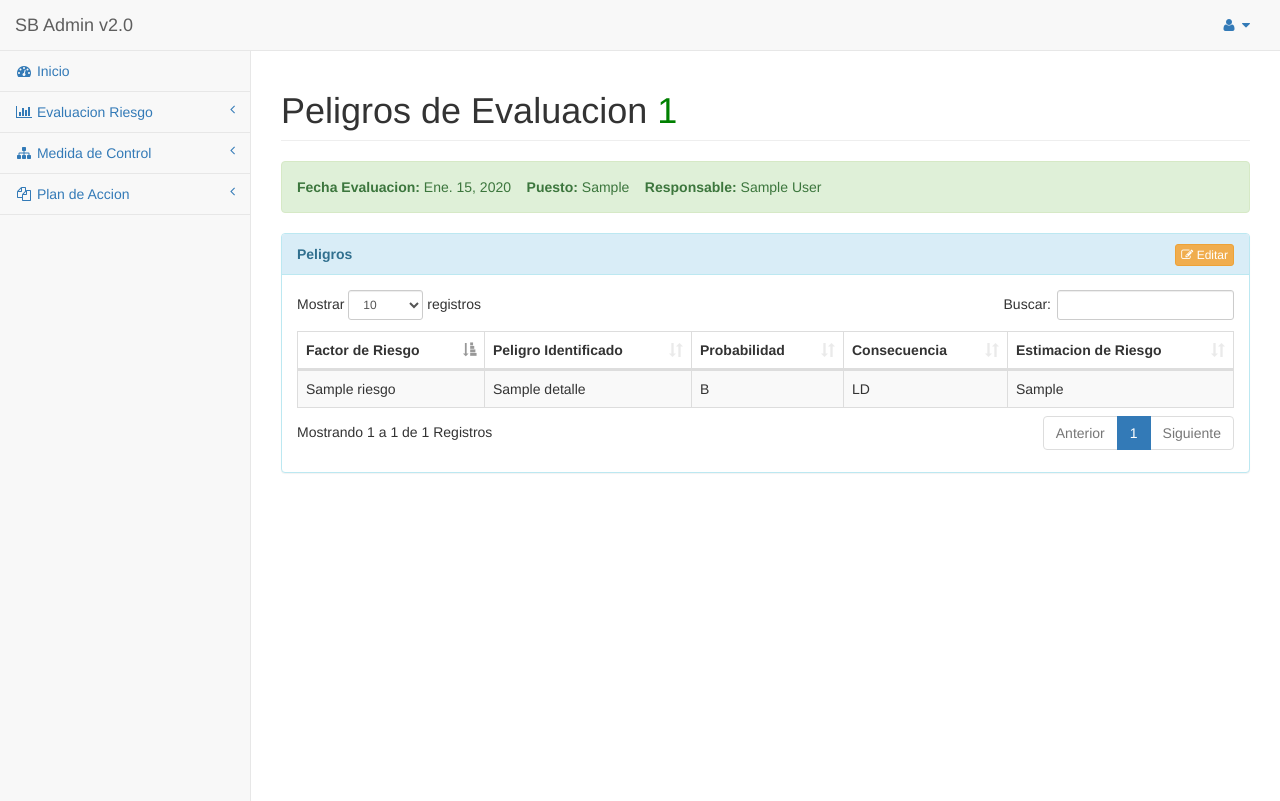
After one commit to brayanL/usst, a Django app: a page that uses apps/inicio/templates/base.html in a window 1280 px wide. The commit adds this page. Run offline with Django 3.2, Linux system fonts and the light colour scheme; tables that the repository leaves empty hold one stand-in row (values such as "Sample post"); some libraries are stand-ins or nearby versions.

Commit message:
Lista y Detalles de ER

```diff
--- a/apps/control/models.py
+++ b/apps/control/models.py
@@ -23,6 +23,10 @@ class peligro_detalle(models.Model):
     def __str__(self):
         return "%s,%s" % (self.nombre,self.peligro)
 
+'''
+Una evaluacion de riesgo no puede tener dos peligros iguales, por tal razon
+evaluacion y peligro_det seran una llave compuesta
+'''
 class peligro_evaluacion(models.Model):
     evaluacion = models.ForeignKey(evaluacion_riesgo)
     peligro_det = models.ForeignKey(peligro_detalle)
@@ -40,6 +44,10 @@ class peligro_evaluacion(models.Model):
     consecuencias = models.CharField(choices=TIPOS_CONSEC, max_length=2)
     estimacion = models.CharField(max_length=2)
 
+    class Meta:
+        unique_together = ('evaluacion', 'peligro_det')
+
+
 class medida_control(models.Model):
     usuario = models.ForeignKey(User)
     peligro_eval = models.ForeignKey(peligro_evaluacion)
--- /dev/null
+++ b/apps/control/templates/list_peligros_eval.html
@@ -0,0 +1,55 @@
+{% extends 'base.html' %}
+{% block titulo_pagina %}Peligros de Evaluacion de Riesgo{% endblock titulo_pagina %}
+{% block titulo %}Peligros de Evaluacion <span style="color: green">{{ id_er }}</span>{% endblock titulo %}
+{% block contenido %}
+    <div class="row">
+        <div class="col-lg-12">
+            <div class="alert alert-success">
+                <span><strong>Fecha Evaluacion:</strong> {{ er.fecha_eval }}</span>
+                &nbsp;&nbsp;
+                <span><strong>Puesto:</strong> {{ er.puesto }}</span>
+                &nbsp;&nbsp;
+                <span><strong>Responsable:</strong> {{ er.usuario.first_name }} {{ er.usuario.last_name }}</span>
+            </div>
+        </div>
+    </div>
+    <div class="row">
+        <div class="col-lg-12">
+            <div class="panel panel-info">
+                <div class="panel-heading"><strong>Peligros</strong>
+                    <div class="pull-right">
+                        <a id="edit_peli" class="btn btn-warning btn-xs"><i class="fa fa-edit"></i> Editar</a>
+                    </div>
+                </div>
+                <div class="panel-body">
+                    <div class="table-responsive form-inline">
+                        <table id="tb_peligros" class="table table-bordered table-striped display table-color" aria-describedby="lista de evaluaciones">
+
+                        </table>
+                    </div>
+                </div>
+            </div>
+        </div>
+    </div>
+    <script type="text/javascript">
+
+        var datos = [];
+        {% for pe in peligros %}
+            datos.push(["{{ pe.peligro_det.peligro.nombre }}", "{{ pe.peligro_det.nombre }}",
+                "{{ pe.probabilidad }}", "{{ pe.consecuencias }}", "{{ pe.estimacion }}"]);
+        {% endfor %}
+
+        $(document).ready(function(){
+            $("#tb_peligros").dataTable({
+                "data": datos,
+                "columns":[
+                    {"title": "Factor de Riesgo"},
+                    {"title": "Peligro Identificado"},
+                    {"title": "Probabilidad"},
+                    {"title": "Consecuencia"},
+                    {"title": "Estimacion de Riesgo"},
+                ]
+            })
+        });
+    </script>
+{% endblock contenido %}
--- a/apps/control/urls.py
+++ b/apps/control/urls.py
@@ -5,5 +5,6 @@ urlpatterns = [
     url(r'^eval_riesgo/$', new_eval_riesgo, name='new_eval_riesgo'),
     url(r'^carga_friesgos/$', carga_friesgos, name='carga_friesgos'),
     url(r'^carga_peligros/$', carga_peligros, name='carga_peligros'),
-    url(r'^list_evaluaciones/$', list_eval_riesgo, name="evaluciones")
+    url(r'^list_evaluaciones/$', list_eval_riesgo, name="evaluciones"),
+    url(r'^list_evaluaciones/edit/(?P<pk>\d+)/$', view_edit_er, name="edit_er")
 ]
--- a/apps/control/views.py
+++ b/apps/control/views.py
@@ -4,11 +4,17 @@ from django.http import HttpResponse
 from django.db import transaction
 from django.contrib import messages
 from django.contrib.auth.decorators import login_required
+from django.db.models import Max
 from .forms import *
 from .models import factor_riesgo, evaluacion_riesgo, peligro_evaluacion
+from .colores import *
 
 # Create your views here.
-
+'''
+    1. Hacer con formularios normales a Evaluacion de Riesgo
+    2. Hacer el Guardado con Ajax en caso de problema la pagina no se recargue
+        y los datos queden en la tabla y en los inputs
+'''
 
 @login_required
 def new_eval_riesgo(request):
@@ -30,33 +36,54 @@ def new_eval_riesgo(request):
                     else:
                         er.evaluacion = False
                     er.save()
+                    eval_r = evaluacion_riesgo.objects.get(pk=(evaluacion_riesgo.objects.all().aggregate(Max('id'))).get('id__max'))
 
                     #Para Guardar los peligros
-
-
+                    num_filas = int(request.POST["num_filas"])
+                    for n in range(num_filas):
+                        peli = peligro_detalle.objects.get(pk=int(request.POST[('peli'+str(n+1))]))  # peligro identificado
+                        pro = request.POST[('pro'+str(n+1))]  # Probabilidad
+                        con = request.POST[('con'+str(n+1))]  # Consecuencia
+                        eri = request.POST[('er'+str(n+1))]  # Estimacion de Riesgo
+                        peligro_evaluacion.objects.create(evaluacion=eval_r, peligro_det=peli,
+                                                          probabilidad=pro, consecuencias=con,
+                                                          estimacion=eri)
 
                     messages.info(request, "Se ha guardado con éxito el nuevo registro.")
                     return redirect("/eval_riesgo/")
                 else:
-                    messages.info(request, "Error al Guardar.")
+                    messages.info(request, "Ingrese Datos Correctos.")
         except Exception as error:
-            print(error)
             transaction.rollback()
-            messages.error(request, ("Comuniquese con Soporte técnico. "+ str(error)))
-            print("Error: " + str(error))
-            return redirect('/eval_riesgo/')
+            messages.error(request, "Error en la transaccion: " + str(error))
+            print("Error: ", str(error))
+            #return redirect('/eval_riesgo/')
+            #return render(request.POST, "new_eval_riesgo.html")
     form = EvalRiesgoForm()
     return render(request, "new_eval_riesgo.html", {"collapse_er": "in", "active_n": "active", "form": form})
+
 
 def list_eval_riesgo(request):
     evaluaciones = evaluacion_riesgo.objects.all()
     return render(request, "list_eval_riesgo.html", {"evaluaciones": evaluaciones})
+
+'''
+    Para listar los peligros asociados a una evaluacion de riesgo especifica
+'''
+def view_edit_er(request, pk):
+    peligros_eval = peligro_evaluacion.objects.filter(evaluacion=pk)  # Para obtener todos los peligros asociados a una evaluacion
+    er = evaluacion_riesgo.objects.get(pk=pk)  # Para mostrar datos de la Evaluacion de Riesgos
+    c = colores()
+    #c.colores_tabla()
+    return render(request, "list_peligros_eval.html", {"peligros": peligros_eval, "id_er": pk, "er": er})
+
 
 def carga_friesgos(request):
     if request.method == "GET" and request.is_ajax():
         friesgo = list(factor_riesgo.objects.values('id', 'nombre'))
         #print(friesgo)
         return HttpResponse(json.dumps(friesgo), content_type='application/json')
+
 
 def carga_peligros(request):
     if request.method == "GET" and request.is_ajax():
--- /dev/null
+++ b/apps/inicio/static/sb-admin/js/templates.js
@@ -0,0 +1,18 @@
+/**
+ * Created by brayan on 09/10/15.
+ */
+/* Para manipular los eventos de la tabla*/
+
+function eventos_tabla(tabla, boton){
+    tabla.on('click', 'tr', function(){
+         //Para obtener el id de la evaluacion de riesgo
+        var $td = $(this).closest('tr').children('td');
+        var id = $td.eq(0).text();
+
+        //Para resaltar fila seleccionada
+        $(this).addClass('highlight').siblings().removeClass('highlight');
+
+        //Para agregar link a button detalles
+        boton.prop("href","edit/"+id+ "/");
+    });
+}
--- a/apps/inicio/templates/base.html
+++ b/apps/inicio/templates/base.html
@@ -70,6 +70,9 @@
         <script src="{% static 'sb-admin/js/plugins/datatables/dataTables.buttons.min.js' %}"></script>
         <script src="{% static 'sb-admin/js/plugins/datatables/buttons.bootstrap.min.js' %}"></script>
         <script src="{% static 'sb-admin/js/plugins/datatables/dataTables.responsive.min.js' %}"></script>
+
+        <!-- Custom Js -->
+        <script src="{% static 'sb-admin/js/templates.js' %}"></script>
 
     {% endblock js %}
 </head>
--- a/usst/settings.py
+++ b/usst/settings.py
@@ -97,7 +97,7 @@ except ImportError as e:
 # Internationalization
 # https://docs.djangoproject.com/en/1.8/topics/i18n/
 
-LANGUAGE_CODE = 'en-us'
+LANGUAGE_CODE = 'es-EC'
 
 TIME_ZONE = 'UTC'
 
```
Also changed, not shown: apps/control/colores.py (added, +12 -0 lines), apps/control/templates/list_eval_riesgo.html (+10 -1 lines), apps/control/templates/new_eval_riesgo.html (+8 -7 lines), apps/control/migrations/0002_auto_20160329_0619.py (added).
